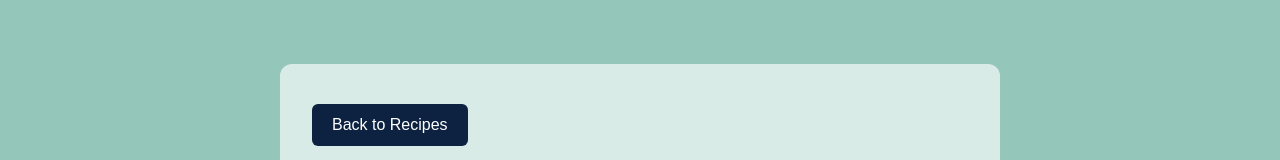
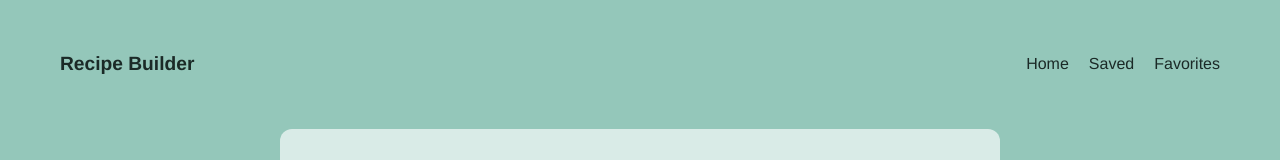
Before and after one commit to jprezled/recipe-builder, a React (Vite) app in the folder frontend/: page /recipe/1 in a window 1280 px wide. Shown: the top 160 px of the page. Built offline with nearby package versions, Linux system fonts and the light colour scheme.

Commit message:
Added Rough Navigation Bar

```diff
--- a/frontend/src/App.jsx
+++ b/frontend/src/App.jsx
@@ -3,6 +3,7 @@ import HomePage from './pages/HomePage'
 import ResultsPage from './pages/ResultsPage'
 import FavoritesPage from './pages/FavoritesPage'
 import RecipeDetailPage from './pages/RecipeDetailPage'
+import NavigationBar from './components/NavigationBar'
 
 /**
  * Every address the app answers to.
@@ -14,8 +15,11 @@ import RecipeDetailPage from './pages/RecipeDetailPage'
  * The Home page now shows a recipe preview after a search. Its Expand link
  * navigates to /results, where the full recipe results are displayed.
  */
+
 export default function App() {
   return (
+    <>
+      <NavigationBar />
       <Routes>
         {/* The Add page: enter ingredients and preview matching recipes. */}
         <Route path="/" element={<HomePage />} />
@@ -32,5 +36,6 @@ export default function App() {
         {/* Later sprints: /budget and /health go here. Nothing else has to
             change to add them - that is the point of a route table. */}
       </Routes>
+    </>
   )
 }
--- /dev/null
+++ b/frontend/src/components/NavigationBar.jsx
@@ -0,0 +1,85 @@
+import { useEffect, useRef, useState } from 'react'
+import { NavLink } from 'react-router-dom'
+
+
+/**
+ * Shared navigation shown above every page.
+ *
+ * Scrolling down hides the bar after the visitor has moved away from the top
+ * of the page. Scrolling up, or returning to the top, makes it visible again.
+ */
+export default function NavigationBar() {
+  // Track whether the bar should slide out of view.
+  const [isHidden, setIsHidden] = useState(false)
+
+  // Remember the last observed scroll position so each scroll event can be
+  // compared with the previous one to determine the scrolling direction.
+  const previousScrollY = useRef(0)
+
+  useEffect(() => {
+    // Keep the bar visible near the top, and avoid reacting to tiny scroll
+    // changes that can be caused by trackpads or browser rendering.
+    const topThreshold = 80
+    const movementThreshold = 4
+
+    function handleScroll() {
+      const currentScrollY = window.scrollY
+      const movement = currentScrollY - previousScrollY.current
+
+      // Always show the navigation when the visitor returns to the page top.
+      if (currentScrollY <= 0) {
+        setIsHidden(false)
+      } else if (
+        movement > movementThreshold &&
+        currentScrollY > topThreshold
+      ) {
+        // Hide the bar when scrolling down beyond the top threshold.
+        setIsHidden(true)
+      } else if (movement < -movementThreshold) {
+        // Show the bar as soon as the visitor scrolls back up.
+        setIsHidden(false)
+      }
+
+      // Save this position for comparison with the next scroll event.
+      previousScrollY.current = currentScrollY
+    }
+
+    // Match the initial reference position to the page's current scroll
+    // position, then listen for scrolling without blocking page movement.
+    previousScrollY.current = window.scrollY
+    window.addEventListener('scroll', handleScroll, { passive: true })
+
+    // Remove the listener when the component is unmounted.
+    return () => {
+      window.removeEventListener('scroll', handleScroll)
+    }
+  }, [])
+
+  return (
+    <header
+      className={`site-header${isHidden ? ' site-header-hidden' : ''}`}
+      aria-hidden={isHidden}
+      inert={isHidden}
+    >
+      <div className="site-header-inner">
+        {/* Keep the site name as a convenient link back to Home. */}
+        <NavLink className="site-name" to="/" end>
+          Recipe Builder
+        </NavLink>
+
+        {/* Place the available page links together on the right. */}
+        <nav className="site-navigation" aria-label="Main navigation">
+          <NavLink className="site-nav-link" to="/" end>
+            Home
+          </NavLink>
+          <NavLink className="site-nav-link" to="/results">
+            Saved
+          </NavLink>
+          <NavLink className="site-nav-link" to="/favorites">
+            Favorites
+          </NavLink>
+        </nav>
+      </div>
+    </header>
+  )
+}
--- a/frontend/src/index.css
+++ b/frontend/src/index.css
@@ -1,6 +1,6 @@
 /* ---------- Theme: change colors and fonts here, everywhere updates ---------- */
 :root {
-  --color-bg: rgb(148, 199, 186);
+  --color-bg: hsl(165, 31%, 68%);
   --color-title: rgb(6, 76, 69);
   --color-heading: rgb(12, 34, 64);
   --color-primary: rgb(22, 125, 90);
@@ -313,3 +313,93 @@ a.button {
     align-items: flex-start;
   }
 }
+
+/*=== Below is the Styling for the Navigation Bar ===*/
+/* Keep the shared navigation at the top while allowing it to slide away. */
+.site-header {
+  position: sticky;
+  top: 0;
+  z-index: 1000;
+  background: #94c7ba;
+  border-bottom: 1px solid #94c7ba;
+  transform: translateY(0);
+  visibility: visible;
+  transition: transform 220ms ease, visibility 0s linear;
+}
+
+/* Move the bar above the viewport when the visitor scrolls down. */
+.site-header-hidden {
+  transform: translateY(-100%);
+  visibility: hidden;
+  transition: transform 220ms ease, visibility 0s linear 220ms;
+}
+
+/* Keep the site name and page links on opposite sides of the bar. */
+.site-header-inner {
+  display: flex;
+  align-items: center;
+  justify-content: space-between;
+  gap: 1rem;
+  max-width: 1200px;
+  min-height: 64px;
+  margin: 0 auto;
+  padding: 0 1.25rem;
+}
+
+/* Make the site name visually distinct from the page links. */
+.site-name {
+  color: inherit;
+  font-size: 1.2rem;
+  font-weight: 700;
+  text-decoration: none;
+}
+
+/* Arrange the page links from left to right on the right side. */
+.site-navigation {
+  display: flex;
+  align-items: center;
+  gap: 1.25rem;
+}
+
+.site-nav-link {
+  color: inherit;
+  text-decoration: none;
+}
+
+/* Make the current page clear without changing the link order. */
+.site-nav-link.active {
+  font-weight: 700;
+  text-decoration: underline;
+  text-underline-offset: 0.25rem;
+}
+
+/* Keep keyboard users able to see which navigation link is focused. */
+.site-name:focus-visible,
+.site-nav-link:focus-visible {
+  outline: 2px solid currentColor;
+  outline-offset: 4px;
+}
+
+/* Respect visitors who prefer less motion. */
+@media (prefers-reduced-motion: reduce) {
+  .site-header,
+  .site-header-hidden {
+    transition: none;
+  }
+}
+
+/* Allow the navigation to fit comfortably on narrow screens. */
+@media (max-width: 480px) {
+  .site-header-inner {
+    gap: 0.75rem;
+    padding: 0 0.75rem;
+  }
+
+  .site-navigation {
+    gap: 0.75rem;
+  }
+
+  .site-name {
+    font-size: 1rem;
+  }
+}
```
Also changed, not shown: 2 other files (tests, documents, lock files or other folders). Lines whose indentation alone changed are shown as unchanged.
